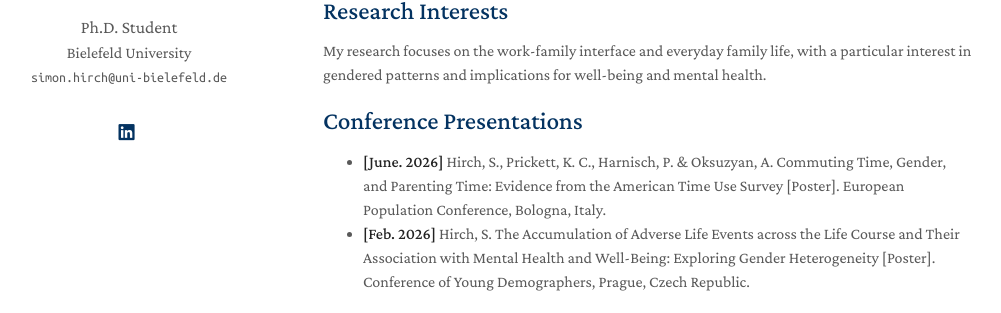
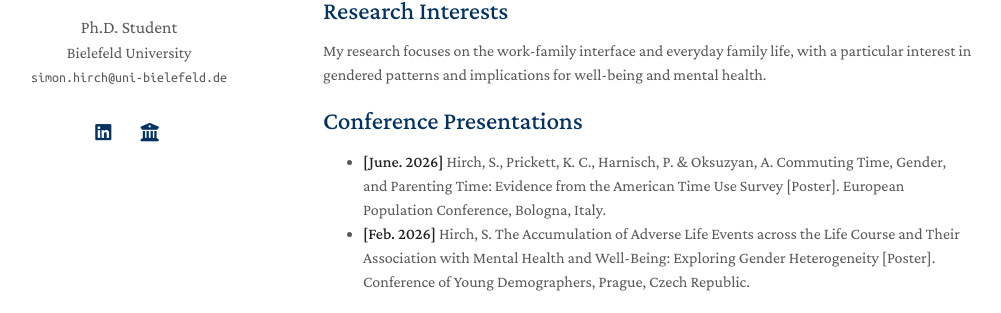
Before and after one commit to Simon-Hirch/simon-hirch.github.io, a Jekyll site: the page built from index.md, in a window 1280 px wide. Shown: the part 252-565 px from the top of the page, without its empty margins (147-1148 px from the left). Built offline with Jekyll 4.4.1, drawn with Linux system fonts in a browser that asks for light colours; a style sheet for code colours, icons or effects is not loaded; our own code applies the rules of GitHub Pages for plain Markdown files.

Commit message:
Update homepage.html

```diff
--- a/_layouts/homepage.html
+++ b/_layouts/homepage.html
@@ -84,6 +84,12 @@
         </a>
         {% endif %}
 
+        {% if site.university %}
+        <a style="margin: 0 5px 0 0" href="{{ site.university }}">
+          <i class="fas fa-university"></i>
+        </a>
+         {% endif %}
+
         {% if site.twitter %}
         <a style="margin: 0 0 0 0" href="{{ site.twitter }}">
           <i class="fab fa-x-twitter"></i>
```
